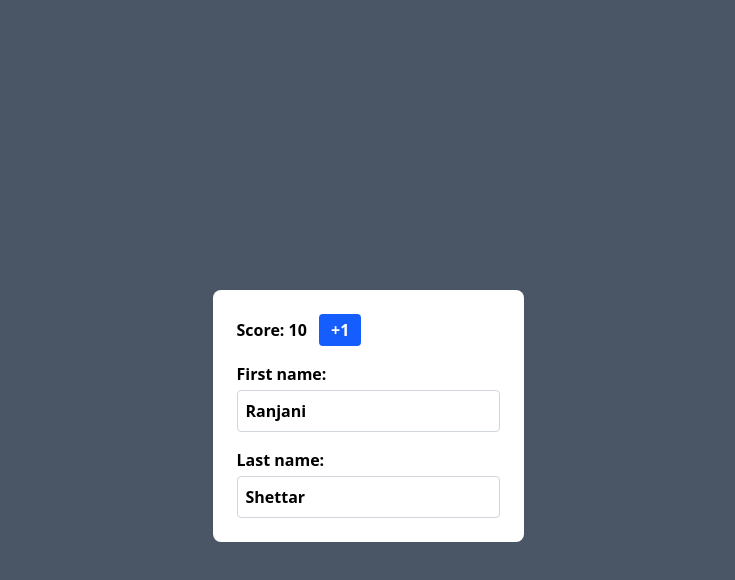
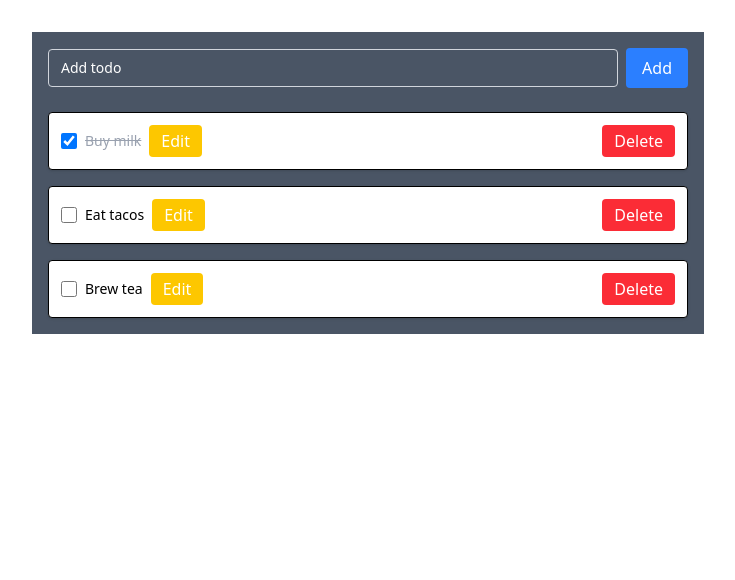
Before and after one commit to abdulqdos/React-Challenges, a React (Vite) app: page / in a window 1280 px wide. Shown: the top 580 px of the page, without its empty margins (272-1007 px from the left). Built offline with nearby package versions, Linux system fonts and the light colour scheme.

Commit message:
End Array State Challenge

```diff
--- a/src/App.tsx
+++ b/src/App.tsx
@@ -1,20 +1,13 @@
 import "./App.css";
 import "./index.css";
-import Navbar from "./Components/Navbar";
-import MainContent from "./Components/MainContent";
-import MyForm from "./Components/MyForm";
-
+import Todos from "./Components/ArrayStateChallenge/Todos/Todos";
 function App() {
   return (
     <>
-      {/* <div>
-        <Navbar />
-        <MainContent />
-      </div> */}
+    <div className="max-w-2xl mx-auto p-4 bg-gray-600 mt-8">
+      <Todos />
 
-      <div className="flex flex-col bg-gray-600 items-center text-start justify-center min-h-screen text-white p-4">
-        <MyForm />
-      </div>
+    </div>
     </>
   );
 }
--- /dev/null
+++ b/src/Components/ArrayStateChallenge/Products/Products.tsx
@@ -0,0 +1,65 @@
+import { useState } from "react";
+
+const initialProducts = [
+  { id: 0, name: "Baklava", count: 1 },
+  { id: 1, name: "Cheese", count: 5 },
+  { id: 2, name: "Spaghetti", count: 2 },
+];
+
+export default function Products() {
+  const [products, setProducts] = useState(initialProducts);
+
+  function handleIncreaseClick(productId) {
+    setProducts((products) =>
+      products.map((product) =>
+        product.id === productId
+          ? { ...product, count: product.count + 1 }
+          : product
+      )
+    );
+  }
+
+  function handleDecreaseClick(productId) {
+    setProducts((products) =>
+      products.map((product) =>
+        product.id === productId && product.count > 0
+          ? { ...product, count: product.count - 1 }
+          : product
+      )
+    );
+  }
+
+  return (
+    <div className="min-h-screen bg-gray-100 flex items-center justify-center p-6">
+      <div className="bg-white shadow-md rounded-lg p-6 w-full max-w-md">
+        <h2 className="text-xl font-bold mb-4 text-center text-gray-800">
+          Shopping Cart
+        </h2>
+        <ul className="space-y-4">
+          {products.map((product) => (
+            <li
+              key={product.id}
+              className="flex justify-between items-center border-b pb-2"
+            >
+              <span className="text-gray-700 font-medium">
+                {product.name} (<b>{product.count}</b>)
+              </span>
+              <button
+                onClick={() => handleIncreaseClick(product.id)}
+                className="bg-blue-500 text-white px-3 py-1 rounded hover:bg-blue-600 transition"
+              >
+                +
+              </button>
+              <button
+                onClick={() => handleDecreaseClick(product.id)}
+                className="bg-blue-500 text-white px-3 py-1 rounded hover:bg-blue-600 transition"
+              >
+                -
+              </button>
+            </li>
+          ))}
+        </ul>
+      </div>
+    </div>
+  );
+}
--- /dev/null
+++ b/src/Components/ArrayStateChallenge/Todos/AddTodo.tsx
@@ -0,0 +1,24 @@
+import { useState } from 'react';
+
+export default function AddTodo({ onAddTodo = () => {} }) {
+  const [title, setTitle] = useState("");
+  return (
+    <div className="flex items-center gap-2 mb-6">
+      <input
+        placeholder="Add todo"
+        value={title}
+        onChange={(e) => setTitle(e.target.value)}
+        className="px-3 py-2 border border-gray-300 placeholder:text-white text-white rounded w-full text-sm"
+      />
+      <button
+        onClick={() => {
+            onAddTodo(title);
+            setTitle("");
+        }}
+        className="bg-blue-500 text-white px-4 py-2 rounded hover:bg-blue-600 transition"
+      >
+        Add
+      </button>
+    </div>
+  );
+}
--- /dev/null
+++ b/src/Components/ArrayStateChallenge/Todos/TaskList.tsx
@@ -0,0 +1,97 @@
+import { useState } from "react";
+
+export default function TaskList({
+  todos = [],
+  onChangeTodo = () => {},
+  onDeleteTodo = () => {},
+}) {
+  return (
+    <ul className="space-y-4">
+      {todos.map((todo) => (
+        <li key={todo.id}>
+          <Task
+            todo={todo}
+            onChange={onChangeTodo}
+            onDelete={onDeleteTodo}
+          />
+        </li>
+      ))}
+    </ul>
+  );
+}
+
+function Task({
+  todo = { id: "", title: "", done: false },
+  onChange = () => {},
+  onDelete = () => {},
+}) {
+  const [isEditing, setIsEditing] = useState(false);
+
+  let todoContent;
+
+  if (isEditing) {
+    todoContent = (
+      <div className="flex items-center gap-2">
+        <input
+          value={todo.title}
+          onChange={(e) => {
+            onChange({
+              ...todo,
+              title: e.target.value,
+            });
+          }}
+          className="px-2 py-1 border border-gray-300 rounded w-full text-sm"
+        />
+        <button
+          onClick={() => setIsEditing(false)}
+          className="bg-green-500 text-white px-3 py-1 rounded hover:bg-green-600 transition"
+        >
+          Save
+        </button>
+      </div>
+    );
+  } else {
+    todoContent = (
+      <div className="flex items-center gap-2 justify-between">
+        <span
+          className={`text-sm ${
+            todo.done ? "line-through text-gray-400" : ""
+          }`}
+        >
+          {todo.title}
+        </span>
+        <button
+          onClick={() => setIsEditing(true)}
+          className="bg-yellow-400 text-white px-3 py-1 rounded hover:bg-yellow-500 transition"
+        >
+          Edit
+        </button>
+      </div>
+    );
+  }
+
+  return (
+    <div className="flex items-center justify-between bg-white shadow p-3 rounded border">
+      <label className="flex items-center gap-2">
+        <input
+          type="checkbox"
+          checked={todo.done}
+          onChange={(e) =>
+            onChange({
+              ...todo,
+              done: e.target.checked,
+            })
+          }
+          className="w-4 h-4"
+        />
+        {todoContent}
+      </label>
+      <button
+        onClick={() => onDelete(todo.id)}
+        className="bg-red-500 text-white px-3 py-1 rounded hover:bg-red-600 transition ml-4"
+      >
+        Delete
+      </button>
+    </div>
+  );
+}
--- /dev/null
+++ b/src/Components/ArrayStateChallenge/Todos/Todos.tsx
@@ -0,0 +1,52 @@
+import { useState } from "react";
+import AddTodo from "./AddTodo.js";
+import TaskList from "./TaskList.js";
+
+let nextId = 3;
+
+const initialTodos = [
+  { id: 0, title: "Buy milk", done: true },
+  { id: 1, title: "Eat tacos", done: false },
+  { id: 2, title: "Brew tea", done: false },
+];
+
+// const
+export default function Todo() {
+  const [todos, setTodos] = useState(initialTodos);
+
+  function handleAddTodo(title = "") {
+    setTodos([
+      ...todos,
+      {
+        id: nextId++,
+        title: title,
+        done: false,
+      },
+    ]);
+  }
+
+  function handleChangeTodo(nextTodo) {
+    setTodos(
+      todos.map((todo) =>
+        todo.id !== nextTodo.id
+          ? todo
+          : { ...todo, title: nextTodo.title, done: nextTodo.done }
+      )
+    );
+  }
+
+  function handleDeleteTodo(todoId) {
+    setTodos(todos.filter((t) => t.id !== todoId));
+  }
+
+  return (
+    <>
+      <AddTodo onAddTodo={handleAddTodo} />
+      <TaskList
+        todos={todos}
+        onChangeTodo={handleChangeTodo}
+        onDeleteTodo={handleDeleteTodo}
+      />
+    </>
+  );
+}
```
